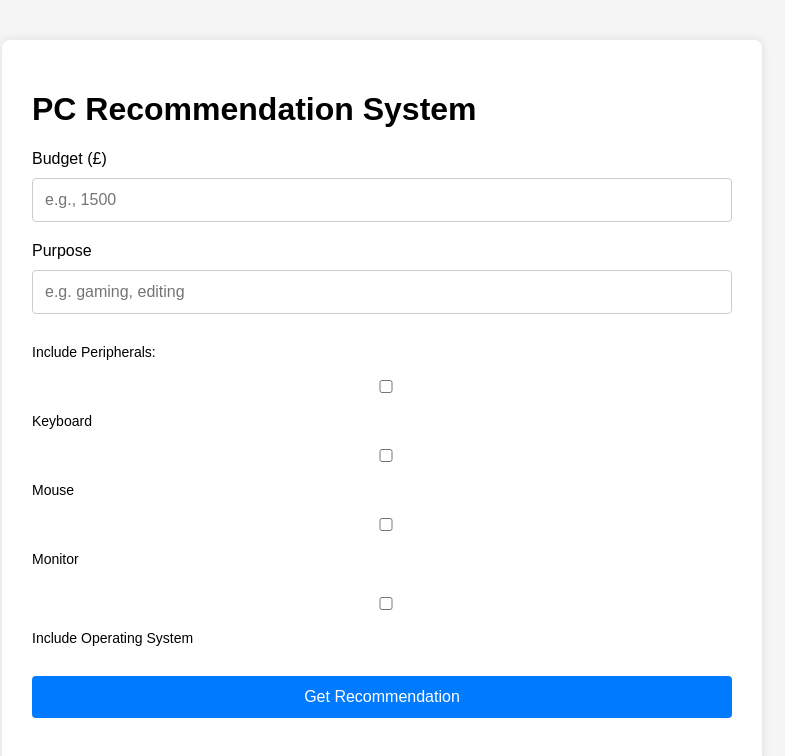
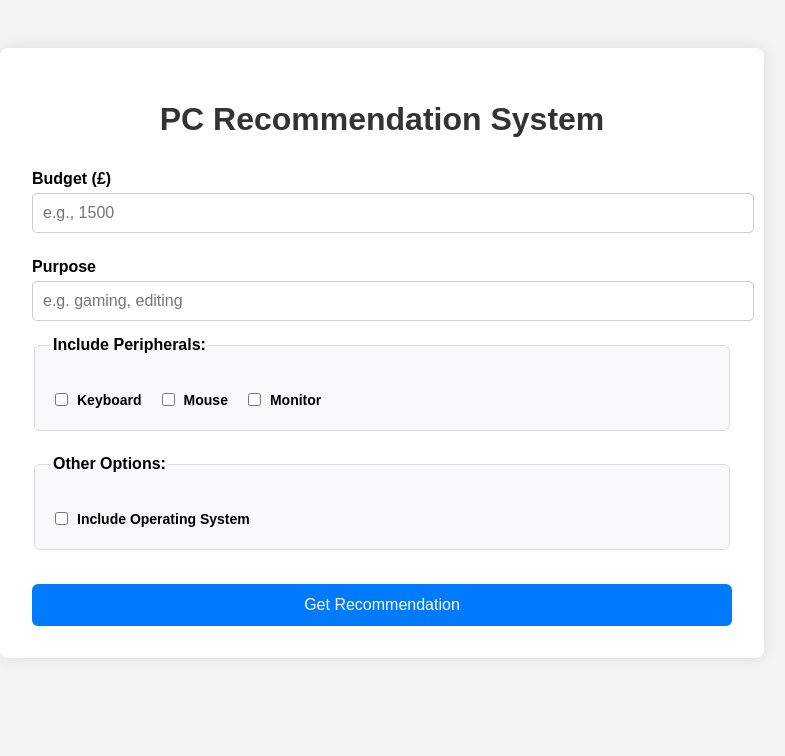
Before and after one commit to Lucian-Chiriazi/Individual_Project_Frontend, a React (Create React App) app: page / in a window 1280 px wide. Shown: the top 756 px of the page, without its empty margins (258-1043 px from the left). Built offline with nearby package versions, Linux system fonts and the light colour scheme.

Commit message:
update css and include maximum budget condition

```diff
--- a/src/App.css
+++ b/src/App.css
@@ -1,70 +1,94 @@
 body {
   margin: 0;
-  padding: 0;
   font-family: Arial, sans-serif;
-  background-color: #f5f5f5;
+  background-color: #f4f4f4;
 }
 
 .App {
   max-width: 700px;
-  margin: 40px auto;
-  padding: 30px;
-  background-color: #fff;
+  margin: 3rem auto;
+  background-color: white;
+  padding: 2rem;
   border-radius: 8px;
-  box-shadow: 0px 0px 10px rgba(0, 0, 0, 0.1);
+  box-shadow: 0 0 15px rgba(0, 0, 0, 0.1);
 }
 
-input, button {
+.builder-container label {
+  display: block;
+  margin: 10px 0 5px;
+  font-weight: bold;
+}
+
+input[type="number"],
+input[type="text"] {
   width: 100%;
-  padding: 12px;
-  margin-top: 10px;
-  margin-bottom: 20px;
-  font-size: 16px;
-  border-radius: 4px;
+  padding: 10px;
+  margin-bottom: 15px;
+  font-size: 1rem;
   border: 1px solid #ccc;
-  box-sizing: border-box;
+  border-radius: 5px;
+}
+
+.checkbox-group {
+  margin-bottom: 1.5rem;
+  padding: 1rem;
+  background: #f8f9fa;
+  border: 1px solid #ddd;
+  border-radius: 6px;
+}
+
+.checkbox-group legend {
+  font-weight: bold;
+  margin-bottom: 10px;
+  display: block;
+}
+
+.checkbox-options {
+  display: flex;
+  flex-wrap: wrap;
+  gap: 1rem;
+}
+
+.checkbox-options label {
+  display: flex;
+  align-items: center;
+  gap: 6px;
+  font-size: 14px;
 }
 
 button {
+  width: 100%;
+  padding: 12px;
   background-color: #007bff;
   color: white;
+  font-size: 1rem;
   border: none;
+  border-radius: 6px;
   cursor: pointer;
+  margin-top: 10px;
 }
 
 button:disabled {
   background-color: #aaa;
+  cursor: not-allowed;
 }
 
 button:hover:not(:disabled) {
   background-color: #0056b3;
 }
 
-.recommendation-box {
-  margin-top: 30px;
-  background-color: #eef;
-  padding: 15px;
-  border-left: 4px solid #007bff;
-  border-radius: 4px;
+.pretty-box {
+  background-color: #f0f4ff;
+  border-left: 5px solid #007bff;
+  padding: 20px;
+  border-radius: 6px;
+  margin-top: 25px;
+  white-space: pre-wrap;
+  font-family: 'Courier New', monospace;
 }
 
-.checkbox-group {
-  margin-bottom: 20px;
+h1 {
+  text-align: center;
+  color: #333;
+  margin-bottom: 2rem;
 }
-
-.checkbox-group label {
-  display: block;
-  margin-top: 10px;
-  font-size: 14px;
-}
-
-.pretty-box {
-  background-color: #f8f9fa;
-  border: 1px solid #ddd;
-  border-left: 6px solid #007bff;
-  padding: 20px;
-  margin-top: 20px;
-  border-radius: 5px;
-  font-family: monospace;
-  white-space: pre-wrap;
-}
--- a/src/components/PCBuilder.js
+++ b/src/components/PCBuilder.js
@@ -48,9 +48,16 @@ export default function PCBuilder() {
       <input
         type="number"
         value={budget}
+        max={10000}  // Maximum budget of £10,000
         onChange={(e) => setBudget(e.target.value)}
         placeholder="e.g., 1500"
       />
+
+      {parseFloat(budget) > 10000 && (
+        <div style={{ color: "red" , fontSize: "0.8rem", marginBottom: "10px"}}>
+          Budget should not exceed £10,000.
+          </div>
+      )}
 
       <label>Purpose</label>
       <input
@@ -60,8 +67,9 @@ export default function PCBuilder() {
         placeholder="e.g. gaming, editing"
       />
 
-      <div className="checkbox-group">
-        <label>Include Peripherals:</label>
+      <fieldset className="checkbox-group">
+        <legend>Include Peripherals:</legend>
+        <div className="checkbox-options">
           <label>
             <input
               type="checkbox"
@@ -90,8 +98,11 @@ export default function PCBuilder() {
             Monitor
           </label>
         </div>
+      </fieldset>
 
-      <div className="checkbox-group">
+      <fieldset className="checkbox-group">
+        <legend>Other Options:</legend>
+        <div className="checkbox-options">
           <label>
             <input
               type="checkbox"
@@ -101,6 +112,8 @@ export default function PCBuilder() {
             Include Operating System
           </label>
         </div>
+      </fieldset>
+
 
       <button onClick={fetchRecommendations} disabled={loading}>
         {loading ? "Loading..." : "Get Recommendation"}
```
Lines whose indentation alone changed are shown as unchanged.
